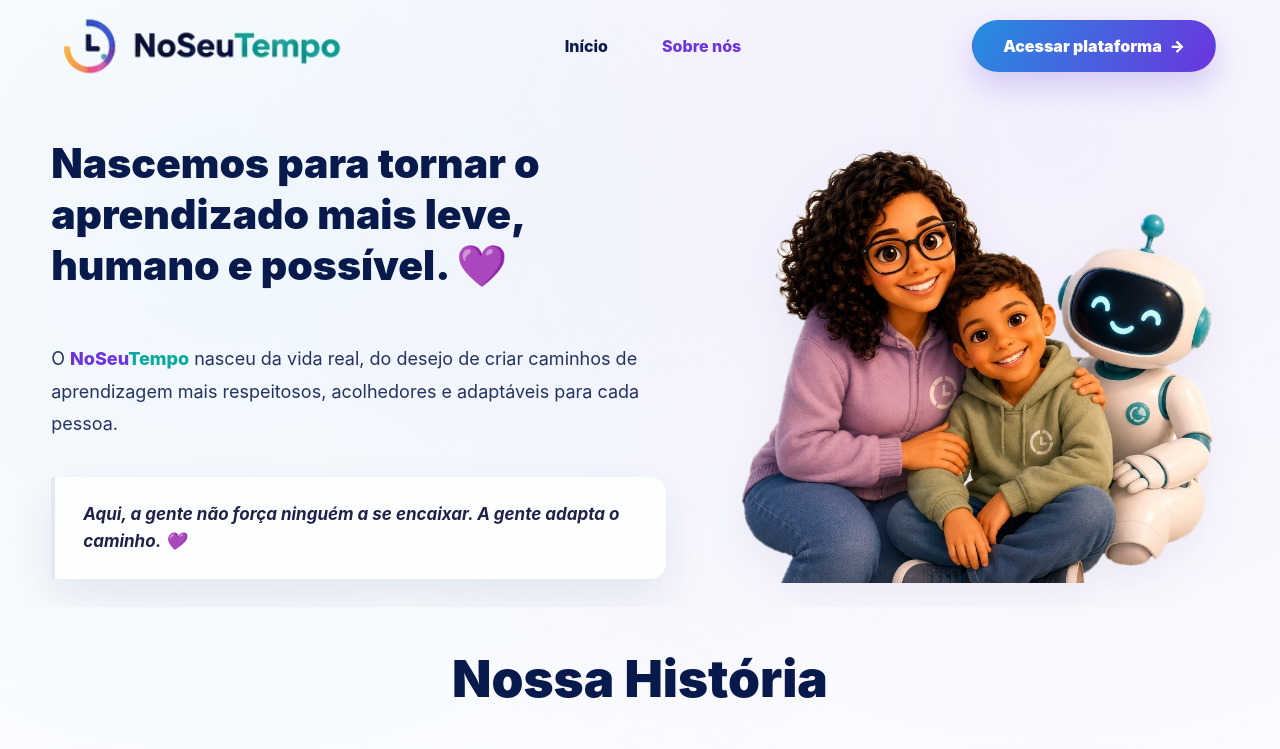
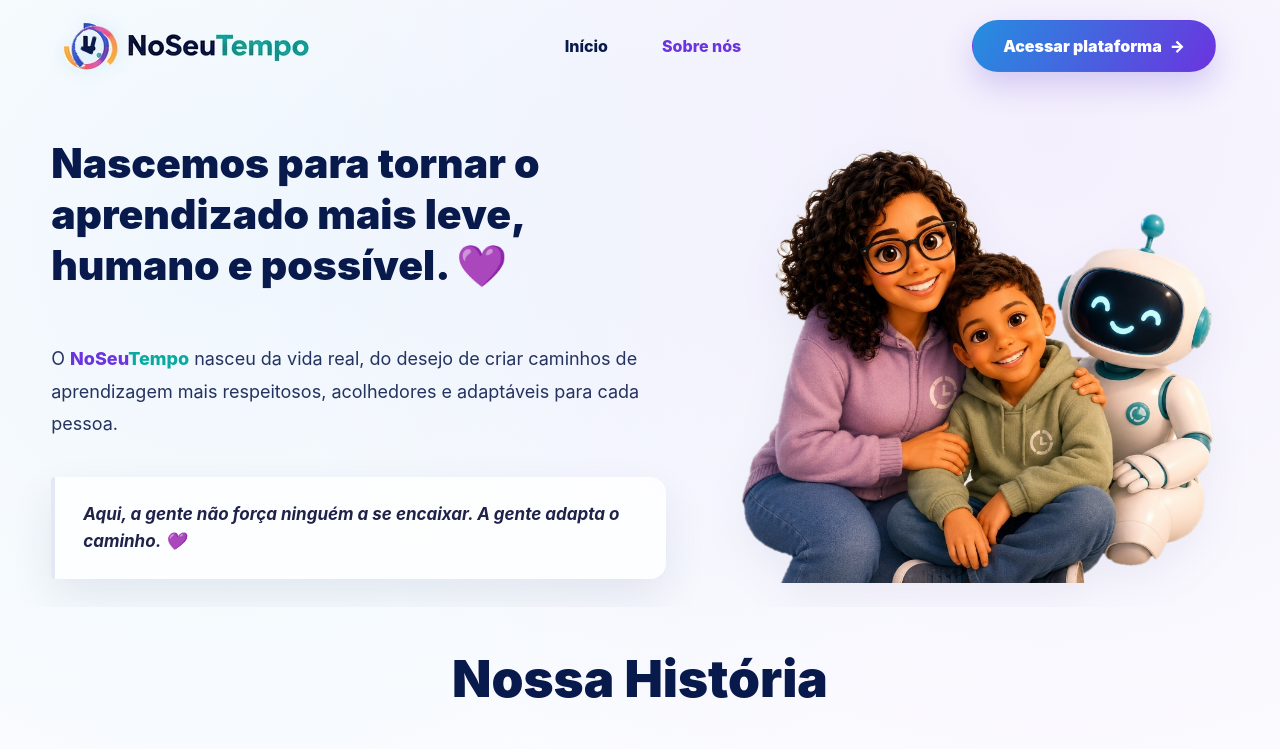
Before and after one commit to mlpaz01/noseutempo-home, a plain HTML site: page sobrenos.html in a window 1280 px wide. Shown: the top 749 px of the page. Drawn offline with Linux system fonts and the light colour scheme.

Commit message:
Restaura logo animada no menu sobre nos

```diff
--- a/sobrenos.html
+++ b/sobrenos.html
@@ -1236,6 +1236,69 @@
         width: 282px;
         max-width: 100%;
       }
+      .std-header .brand {
+        display: inline-flex;
+        align-items: center;
+        gap: 10px;
+      }
+      .std-header .logo-mark {
+        position: relative;
+        width: 54px;
+        height: 52px;
+        flex: 0 0 auto;
+        color: var(--ink);
+        filter: drop-shadow(0 0 8px rgba(36, 143, 223, .13));
+      }
+      .std-header .logo-mark::before,
+      .std-header .logo-mark::after {
+        position: absolute;
+        z-index: 3;
+        left: 25px;
+        bottom: 18px;
+        content: "";
+        border-radius: 999px;
+        background: var(--ink);
+        transform-origin: 2px calc(100% - 2px);
+      }
+      .std-header .logo-mark::before {
+        width: 4px;
+        height: 18px;
+        animation: logoMinuteHand 7s ease-in-out infinite;
+      }
+      .std-header .logo-mark::after {
+        width: 4px;
+        height: 13px;
+        animation: logoHourHand 11s ease-in-out infinite;
+      }
+      .std-header .brand .logo-clock,
+      .std-header .brand .logo-ring {
+        width: 54px;
+        height: 52px;
+        max-width: none;
+      }
+      .std-header .brand .logo-ring {
+        position: absolute;
+        inset: 0;
+        transform-origin: 50% 50%;
+        animation: logoRingSpin 8s linear infinite;
+        will-change: transform;
+      }
+      .std-header .brand .logo-wordmark {
+        width: 186px;
+        height: auto;
+        max-width: none;
+      }
+      @keyframes logoRingSpin {
+        to { transform: rotate(360deg); }
+      }
+      @keyframes logoMinuteHand {
+        0%, 100% { transform: rotate(0deg); }
+        50% { transform: rotate(22deg); }
+      }
+      @keyframes logoHourHand {
+        0%, 100% { transform: rotate(-90deg); }
+        50% { transform: rotate(-66deg); }
+      }
       .std-header .main-nav {
         display: flex;
         align-items: center;
@@ -1332,6 +1395,13 @@
       .click-card:focus-visible {
         border-color: color-mix(in srgb, var(--purple) 24%, var(--line)) !important;
       }
+      @media (prefers-reduced-motion: reduce) {
+        .std-header .brand .logo-ring,
+        .std-header .logo-mark::before,
+        .std-header .logo-mark::after {
+          animation: none;
+        }
+      }
       html,
       body {
         background:
@@ -1345,7 +1415,11 @@
     <div class="page">
       <header class="site-header std-header" id="inicio">
         <a class="brand" href="index.html" aria-label="NoSeuTempo">
-          <img src="assets/home/logo.png?v=2" alt="NoSeuTempo" />
+          <span class="logo-mark" aria-hidden="true">
+            <img class="logo-clock" src="assets/home/logo-clock.png" alt="" />
+            <img class="logo-ring" src="assets/home/logo-ring.png" alt="" />
+          </span>
+          <img class="logo-wordmark" src="assets/home/logo-wordmark.png" alt="NoSeuTempo" />
         </a>
 
         <nav class="main-nav" aria-label="Navegação principal">
```
